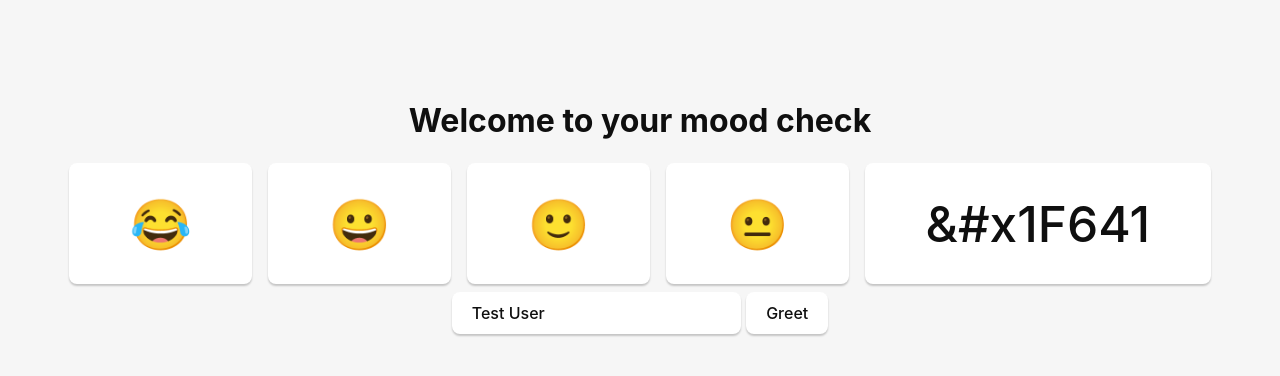
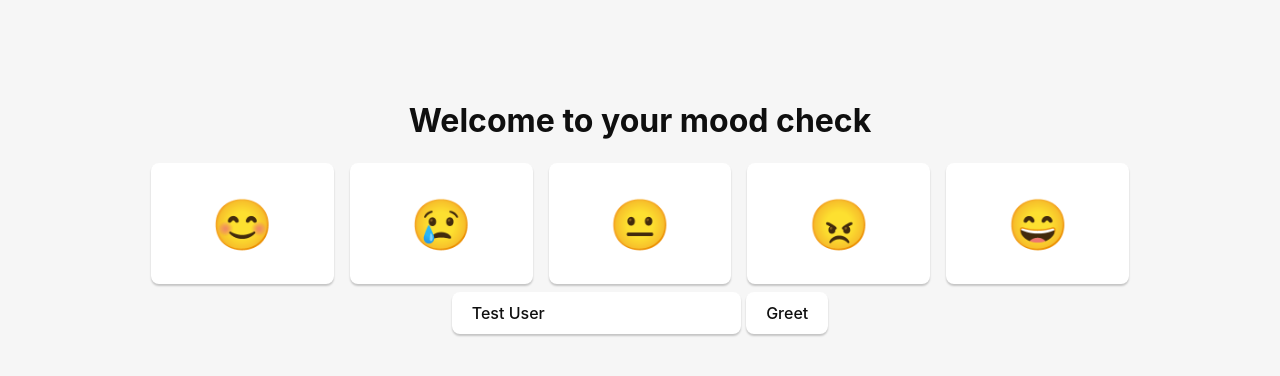
Before and after one commit to arjav0703/mood-tracker, a Vue app: page / in a window 1280 px wide. Shown: the top 376 px of the page. Built offline with nearby package versions, Linux system fonts and the light colour scheme.

Commit message:
fix emoji thingy

```diff
--- a/src/App.vue
+++ b/src/App.vue
@@ -4,7 +4,7 @@ import { invoke } from "@tauri-apps/api/core";
 
 const greetMsg = ref("");
 const name = ref("Test User");
-const emojis = ["😂", "😀", "🙂", "😐", "&#x1F641"]
+const emojis = ["😊", "😢", "😐", "😠", "😄"]
 
 
 async function greet() {
```
Also changed, not shown: 1 other file (tests, documents, lock files or other folders).
